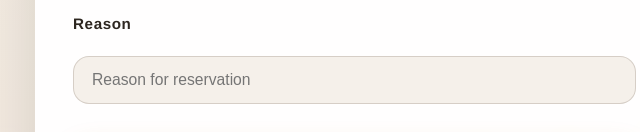
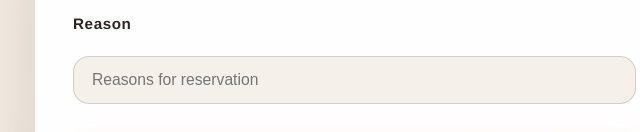
Before and after one commit to bida25-083/WMD-Assignment2026, a plain HTML site: page reservations.html in a window 1280 px wide. Shown: the part 663-795 px from the top of the page, 15-655 px from the left. Drawn offline with Linux system fonts and the light colour scheme.

Commit message:
Updated content

```diff
--- a/reservations.html
+++ b/reservations.html
@@ -42,7 +42,7 @@
                 <input type="text" placeholder="Reserved Time" required>
 
                 <h3>Reason</h3>
-                <input type="text" placeholder="Reason for reservation" required>
+                <input type="text" placeholder="Reasons for reservation" required>
 
                 <div class="button">
                     <button>Make reservation</button>
```
